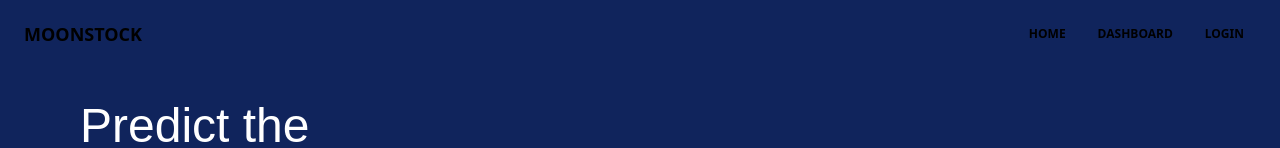
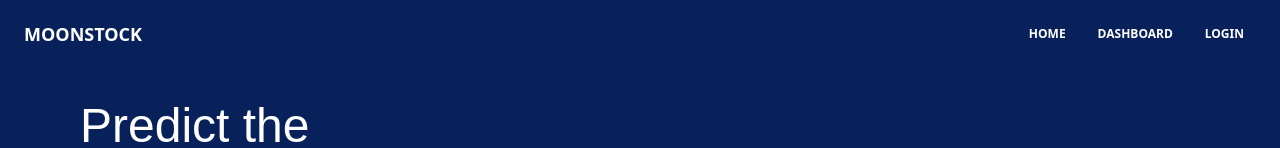
Before and after one commit to junaama/hackillinois, a React (Create React App) app in the folder frontend/: page / in a window 1280 px wide. Shown: the top 148 px of the page. Built offline with nearby package versions, Linux system fonts and the light colour scheme; no server answers.

Commit message:
update stuff

```diff
--- a/frontend/src/App.js
+++ b/frontend/src/App.js
@@ -9,14 +9,16 @@
 import Navbar from "./components/Layout/Nav";
 import styled from "styled-components";
 
-const Container = styled.div`
-  background-color: #10245c;
-`;
+// const Container = styled.div`
+//   background-color: #10245c;
+// `;
 
 const App = () => {
   return (
     <FirebaseAuth>
-      <Container>
+      <div className="bg-blue-darkest">
+
+
         <Navbar />
         <Switch>
           <Route exact path="/" component={LandingPage} />
@@ -25,7 +27,7 @@
           <Route path="/dashboard" component={Dashboard} />
           <Route path="/watchlist" component={Watchlist}/>
         </Switch>
-      </Container>
+       </div>
     </FirebaseAuth>
   );
 };
--- a/frontend/src/components/LandingPage/LandingPage.css
+++ b/frontend/src/components/LandingPage/LandingPage.css
@@ -1,5 +1,5 @@
 .landing-page{
-  background-color: #10245c;
+  /* background-color: #10245c; */
   overflow-x: hidden;
   overflow-y: hidden;
 }
--- a/frontend/src/components/Layout/Nav.js
+++ b/frontend/src/components/Layout/Nav.js
@@ -10,11 +10,11 @@
   const history = useHistory();
   return (
     <div>
-      <nav className="relative flex flex-wrap items-center justify-between px-2 py-3 bg-pink-500 mb-3">
-        <div className="container px-4 mx-auto flex flex-wrap items-center justify-between">
-          <div className="w-full relative flex justify-between lg:w-auto lg:static lg:block lg:justify-start">
+      <nav className="relative flex flex-wrap items-center justify-between px-2 py-3 bg-blue-darkest mb-3 text-white">
+        <div className="container px-4 mx-auto flex flex-wrap items-center justify-between text-white">
+          <div className="w-full relative flex justify-between lg:w-auto lg:static lg:block lg:justify-start text-white">
             <div
-              className="text-lg font-bold leading-relaxed inline-block mr-4 py-2 whitespace-nowrap uppercase text-white cursor-pointer"
+              className="text-lg font-bold leading-relaxed inline-block mr-4 py-2 whitespace-nowrap uppercase text-white cursor-pointer" style={{color: "white"}}
               onClick={() => history.push("/")}
             >
               MoonStock
@@ -29,15 +29,15 @@
           </div>
           <div
             className={
-              "lg:flex flex-grow items-center" +
+              "lg:flex flex-grow items-center text-white" +
               (navbarOpen ? " flex" : " hidden")
-            }
+            } style={{color: "white"}}
             id="example-navbar-danger"
           >
             <ul className="flex flex-col lg:flex-row list-none lg:ml-auto">
               <li className="nav-item">
                 <div
-                  className="px-3 py-2 flex items-center text-xs uppercase font-bold leading-snug text-white hover:opacity-75 cursor-pointer"
+                  className="px-3 py-2 flex items-center text-white text-xs uppercase font-bold leading-snug hover:opacity-75 cursor-pointer" style={{color: "white"}}
                   onClick={() => history.push("/")}
                 >
                   <span className="ml-2">Home</span>
@@ -45,25 +45,25 @@
               </li>
               <li className="nav-item">
                 <div
-                  className="px-3 py-2 flex items-center text-xs uppercase font-bold leading-snug text-white hover:opacity-75 cursor-pointer"
+                  className="px-3 py-2 flex items-center text-xs uppercase font-bold leading-snug text-white hover:opacity-75 cursor-pointer" style={{color: "white"}}
                   onClick={() => history.push("/dashboard")}
                 >
                   <span className="ml-2">Dashboard</span>
                 </div>
               </li>
-              {currentUser ? <li><Link to="/watchlist" className="px-3 py-2 flex items-center text-xs uppercase font-bold leading-snug text-white hover:opacity-75"><span className="ml-2">Watchlist</span></Link></li> : ""}
+              {currentUser ? <li><Link to="/watchlist" className="px-3 py-2 flex items-center text-xs uppercase font-bold leading-snug text-white hover:opacity-75" style={{color: "white"}}><span className="ml-2">Watchlist</span></Link></li> : ""}
               <li className="nav-item">
                 {currentUser ? (
                   <button
                     onClick={() => Logout()}
-                    className="px-3 py-2 flex items-center text-xs uppercase font-bold leading-snug text-white hover:opacity-75"
+                    className="px-3 py-2 flex items-center text-xs uppercase font-bold leading-snug text-white hover:opacity-75" style={{color: "white"}}
                   >
                     <span className="ml-2">Logout</span>
                   </button>
                 ) : (
                   <Link
                     to="/login"
-                    className="px-3 py-2 flex items-center text-xs uppercase font-bold leading-snug text-white hover:opacity-75"
+                    className="px-3 py-2 flex items-center text-xs uppercase font-bold leading-snug text-white hover:opacity-75" style={{color: "white"}}
                   >
                     <span className="ml-2">Login</span>
                   </Link>
--- a/frontend/src/components/Watchlist/Watchlist.js
+++ b/frontend/src/components/Watchlist/Watchlist.js
@@ -28,9 +28,10 @@
 
   return (
     <>
-      <Navbar />
+      {/* <Navbar /> */}
       <div className="min-h-screen bg-blue-darkest text-white text-center">
-        {stocksInWatchlist === "" ? stocksInWatchlist : "No stocks added to your watchlist yet!"}
+        {/* {stocksInWatchlist === "" ? stocksInWatchlist : "No stocks added to your watchlist yet!"} */}
+        {stocksInWatchlist}
       </div>
     </>
   );
```
